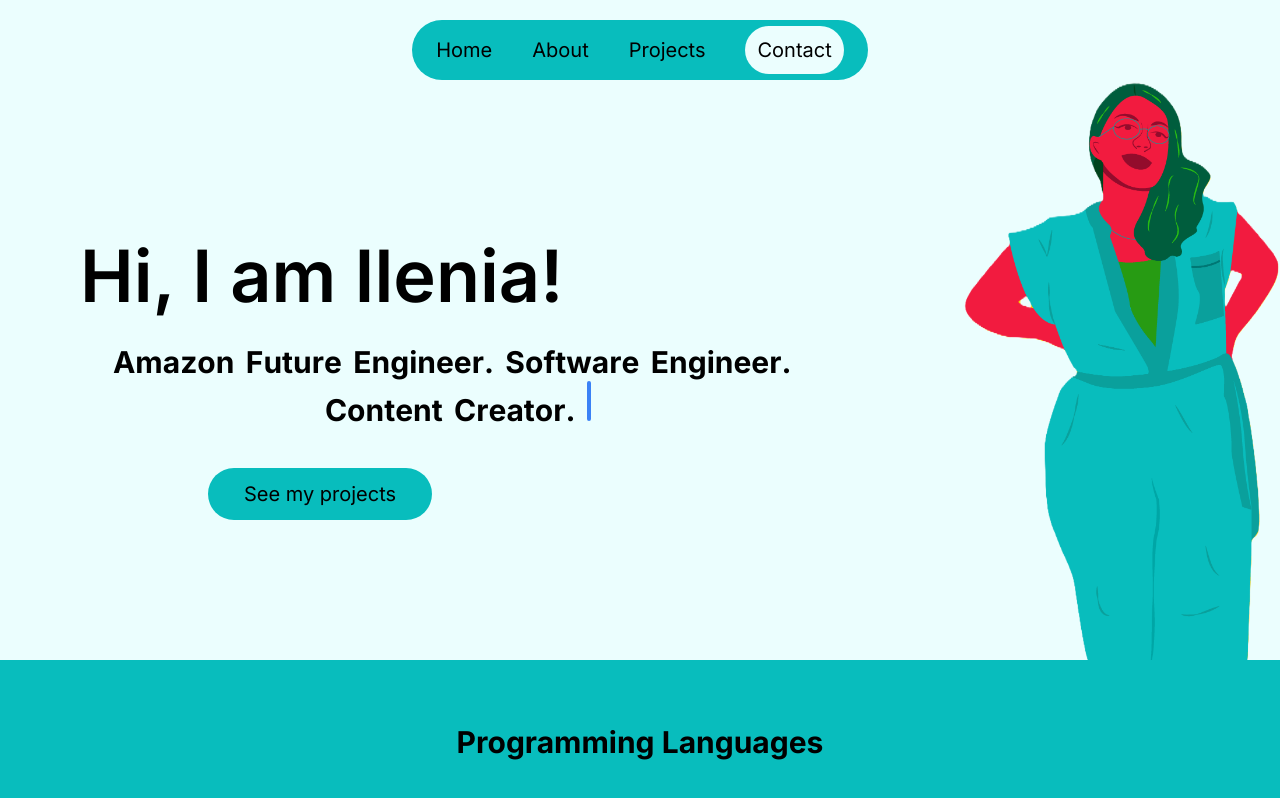
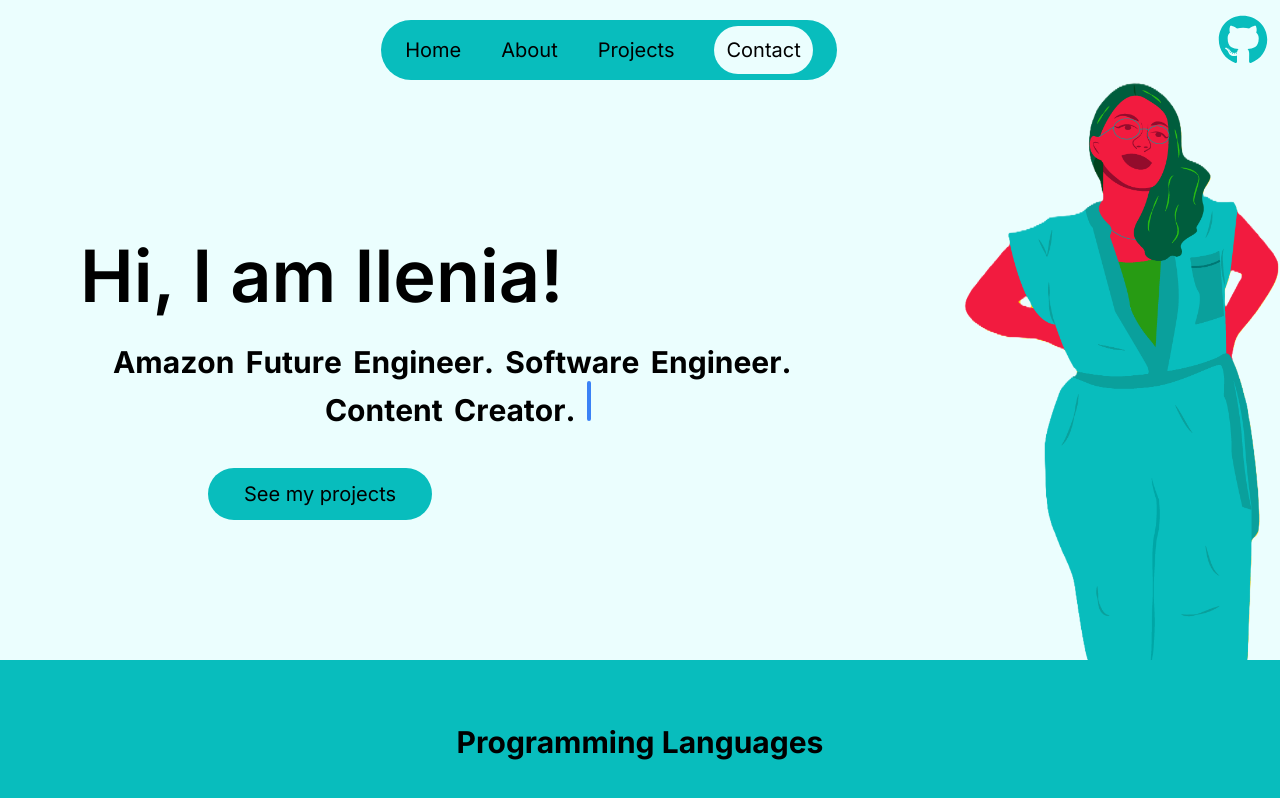
Before and after one commit to ileniadigital/ileniadigital.github.io, a Next.js app: page / in a window 1280 px wide. Shown: the top 798 px of the page. Built offline with nearby package versions, Linux system fonts and the light colour scheme.

Commit message:
added github icon in nav bar

```diff
--- a/app/ui/nav.tsx
+++ b/app/ui/nav.tsx
@@ -1,11 +1,12 @@
 import Image from "next/image";
+import { FaGithub } from "react-icons/fa";
 
 // Navigation component
 export default function Nav() {
     return (
         <nav className="flex flex-row items-center w-full">
-            {/* Logo
-            <div className="flex flex-row items-center">
+            {/* Logo */}
+            {/* <div className="flex flex-row items-center">
                 <a href="/"><Image src="/images/branding/logo.png" alt="Blue and yellow logo of letter I and M" width={75} height={75} /></a>
                 <h1 className="text-2xl text-main font-bold">Ilenia Maietta</h1>
             </div> */}
@@ -25,6 +26,11 @@ export default function Nav() {
                     <button><a href="/contact" className="btn-inv">Contact</a></button>
                 </li>
             </ul>
+
+            {/* GitHub Link */}
+            <div className="flex flex-row items-center mr-3">
+                <a href="https://github.com/ileniadigital"><FaGithub size={50} color="#08BDBD" className="hover:scale-125" /></a>
+            </div>
         </nav>
     );
 }
```
